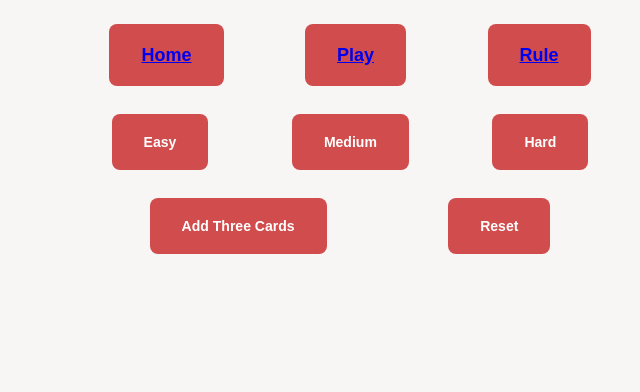
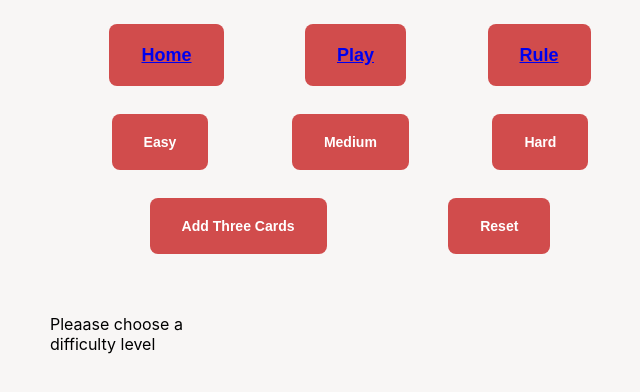
Before and after one commit to xiangyi0818/webdev-project2, a React (Create React App) app in the folder project2/: page /home in a window 1280 px wide. Shown: the top 392 px of the page, without its empty margins (290-930 px from the left). Built offline with nearby package versions, Linux system fonts and the light colour scheme; what react-alert-template-basic would draw is missing.

Commit message:
modify app.js

```diff
--- a/project2/src/App.js
+++ b/project2/src/App.js
@@ -61,7 +61,15 @@ class App extends React.Component {
       this.props.dispatch({type:"TRY_REMOVE", cardToRemove:this.props.cardToRemove})
     }
     this.checkHasRemove(this.props.toComplete)
+    if(this.props.toComplete.length === 0){
+      return(
+      <div>
+        <p>Pleaase choose a difficulty level</p>
+      </div>
+      )
+    }
   }
+
 
 
   render(){
--- a/project2/src/Reducer.js
+++ b/project2/src/Reducer.js
@@ -87,8 +87,11 @@ let dimensionsReducer = (state, action) => {
     if  (action.type === "EASY") {
         return 3
     }
+    else if (action.type === "MEDIUM" || action.type === "HARD") {
+        return 4
+    }
     else {
-        return 4
+        return state.dimensions
     }
 }
 
@@ -131,6 +134,9 @@ function ToCompleteReducer(state, action){
                 newToComplete.push(card);
             }
             alert("it's a valid set!")
+            if(newToComplete.length === 0){
+                alert("Congratulations!")
+            }
             return newToComplete;
         }
         else{
```
